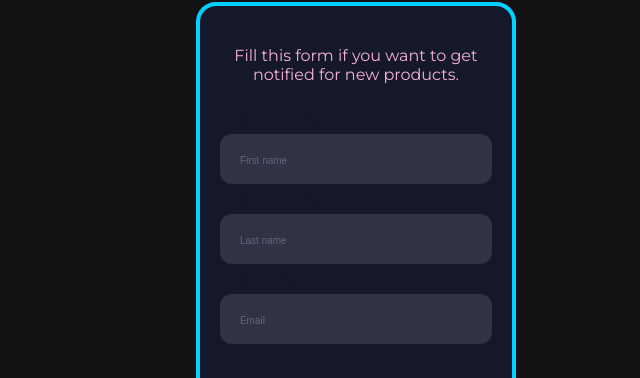
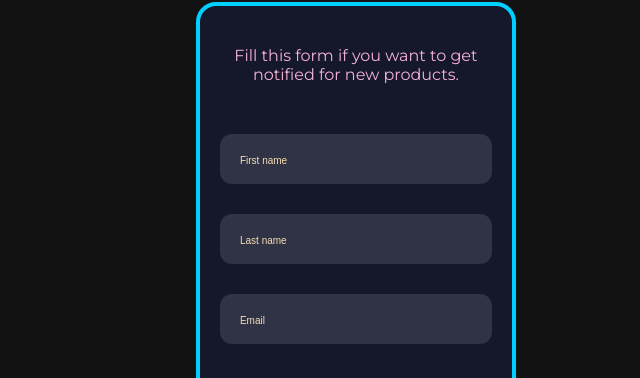
Before and after one commit to dritonkr/CorrectPOS1.1, a plain HTML site: page index.html in a window 1280 px wide. Shown: the part 3571-3949 px from the top of the page, 531-1171 px from the left. Drawn offline with Linux system fonts and the light colour scheme.

Commit message:
First commit

```diff
--- a/css/style.css
+++ b/css/style.css
@@ -125,8 +125,6 @@ body {
     color: #00ff37 !important;
     border: 2px solid #00ff37 !important;
 }
-
-
 
 .text {
     padding: 4rem 3rem;
@@ -467,7 +465,7 @@ body {
   }
 
   .placeholder {
-    color: #65657b;
+    color: wheat;
     font-family: sans-serif;
     left: 20px;
     line-height: 14px;
@@ -484,11 +482,11 @@ body {
   }
 
   .input:not(:placeholder-shown) ~ .placeholder {
-    color: #808097;
+    color: wheat;
   }
 
   .input:focus ~ .placeholder {
-    color: #808097;
+    color: wheat;
   }
 
   .submit {
```
Also changed, not shown: struktura faqes.png (deleted), 1 other file.
